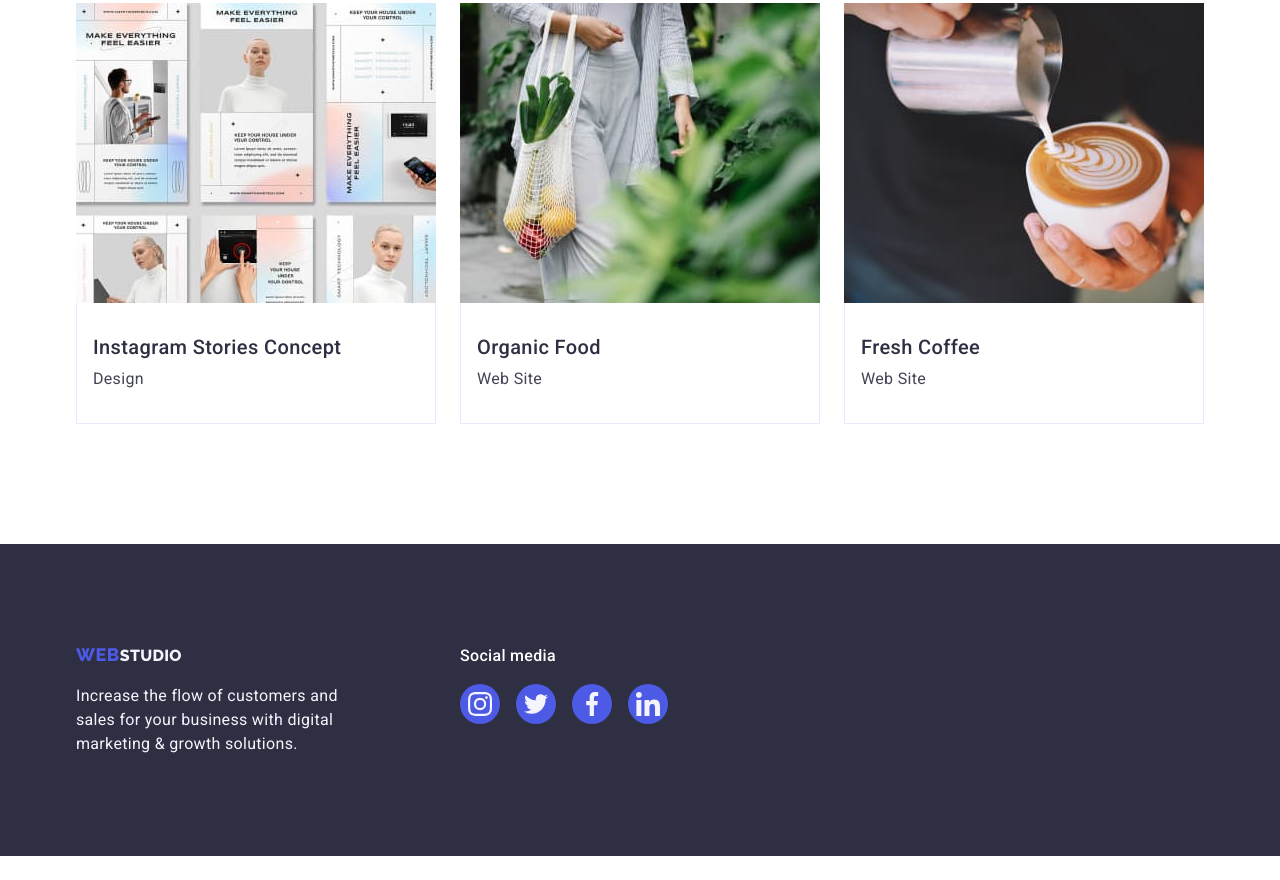
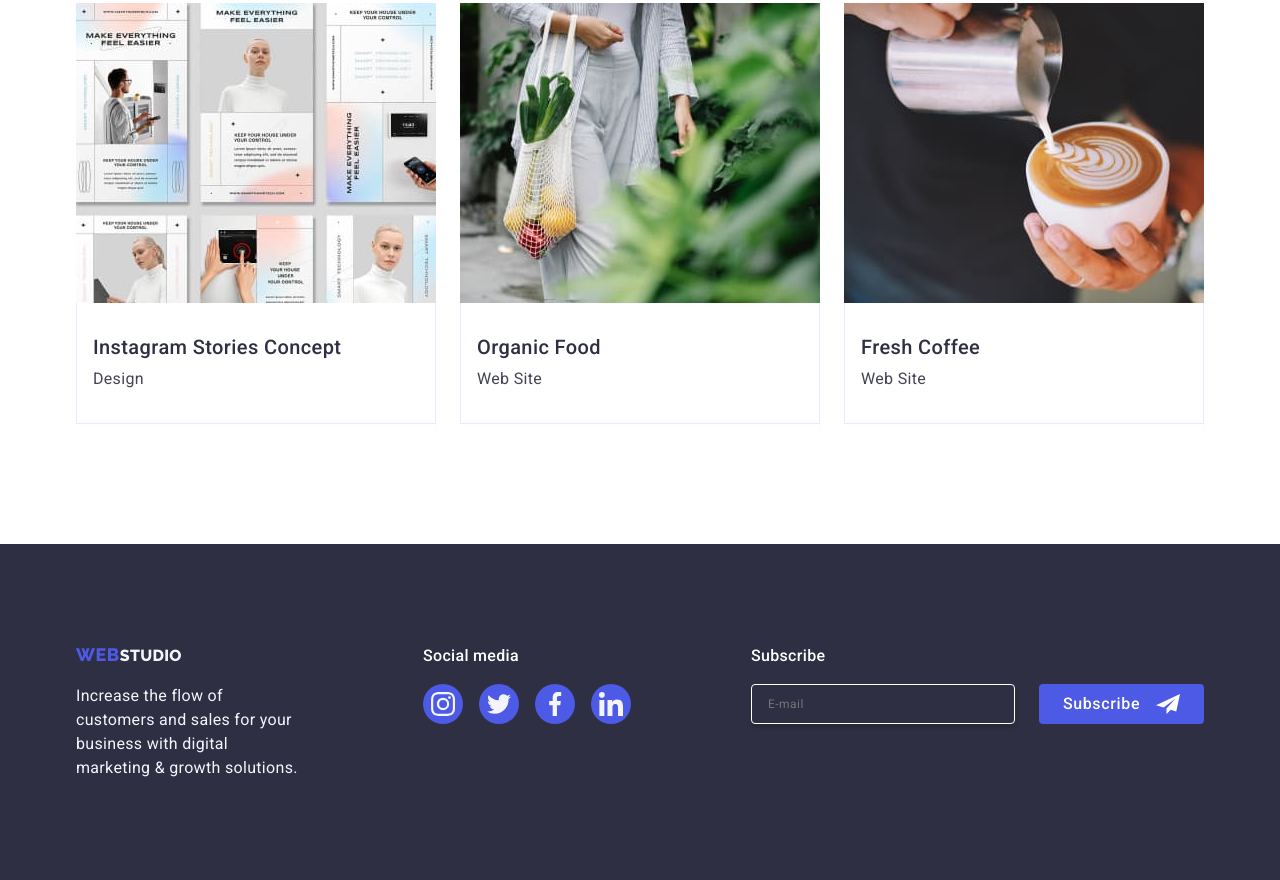
Before and after one commit to Kacper99999/goit-markup-hw-06, a plain HTML site: page portfolio.html in a window 1280 px wide. Shown: the part 1223-2103 px from the top of the page. Before the commit the page ends 2079 px from the top, so only its background shows below. Drawn offline with nearby package versions, Linux system fonts and the light colour scheme.

Commit message:
Changed in homework 6.

```diff
--- a/portfolio.html
+++ b/portfolio.html
@@ -174,7 +174,7 @@
                 <a class = "logo link-footer" href="./index.html">Web<span class="span-footer">Studio</span></a>
                 <p class="span-footer">Increase the flow of customers and sales for your business with digital marketing & growth solutions.</p>
             </div>
-            <div>
+            <div class="foot">
                 <p class="social-media">Social media</p>
                 <ul class = "social-media-icons">
                     <li class="social-media-element">
@@ -211,6 +211,19 @@
                     </li>
                 </ul>
             </div>
+            <div class="div-footer">
+                <p class="footer-text">Subscribe</p>
+                <form class = "form-footer">
+                    <label class = "footer-label" >
+                    <input class = "modal-footer-input" type="email" id="email" name="user-emial" placeholder="E-mail">
+                     </label>
+                    <button class="footer-button" type="submit">Subscribe
+                        <svg class = "footer-button-svg" width = "24" height = 24>
+                             <use href = "./images/icons.svg#icon-Frame-3"></use>
+                         </svg>
+                        </button>
+                </form>
+            </div>
         </div>
     </footer>
 
```
Also changed, not shown: index.html (+0 -2 lines).
